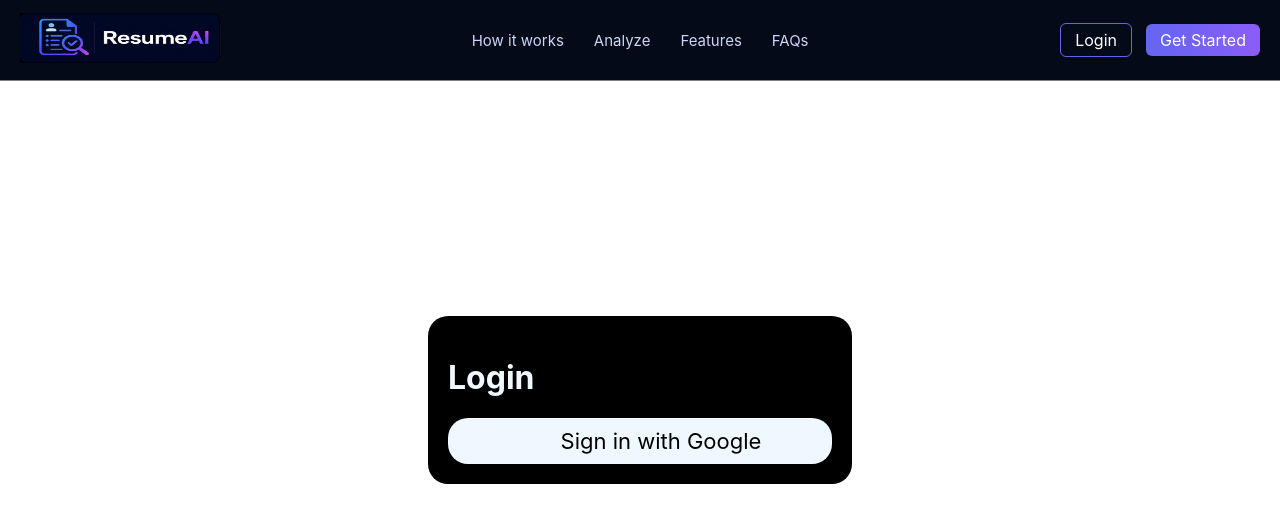
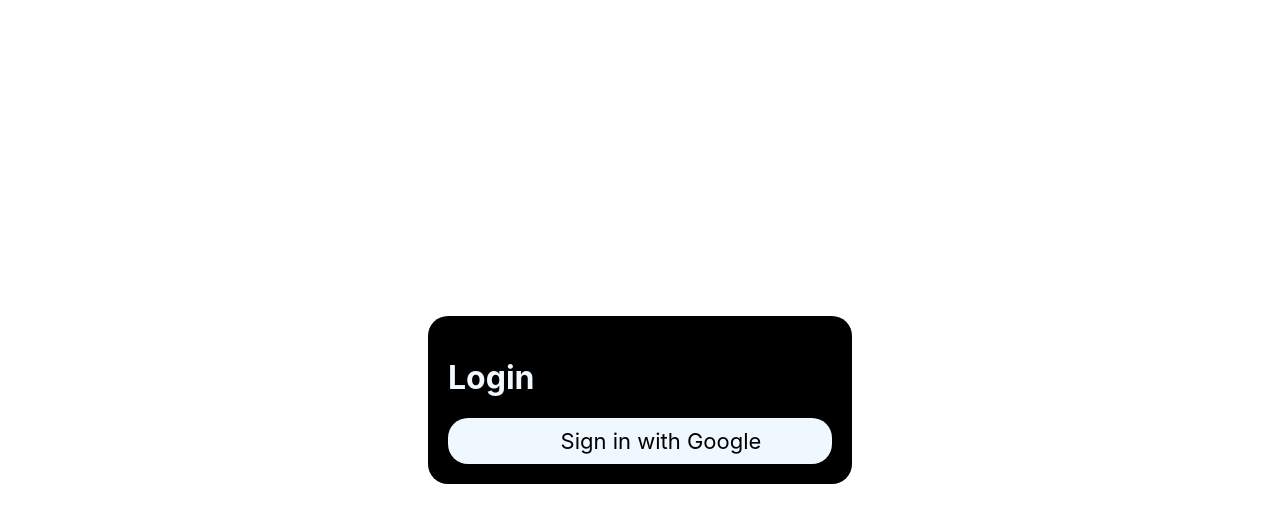
Before and after one commit to Sristy-72/Resume_analyzer, a React (Vite) app in the folder resume/: page / in a window 1280 px wide. Shown: the top 522 px of the page. Built offline with nearby package versions, Linux system fonts and the light colour scheme; some icons are missing.

Commit message:
auth verified

```diff
--- a/resume/src/App.jsx
+++ b/resume/src/App.jsx
@@ -10,7 +10,7 @@
 
 function App() {
   const location = useLocation();
-  const hideNavbar = location.pathname === "/login";
+  const hideNavbar = location.pathname === "/";
 
   return (
     <div className='App'>
--- a/resume/src/utils/withAuthHOC.jsx
+++ b/resume/src/utils/withAuthHOC.jsx
@@ -35,7 +35,7 @@
     const { isLogin } = useContext(AuthContext);
 
     if (!isLogin) {
-      return <Navigate to="/home" replace />;
+      return <Navigate to="/" replace />;
     }
 
     return <WrappedComponent {...props} />;
```
